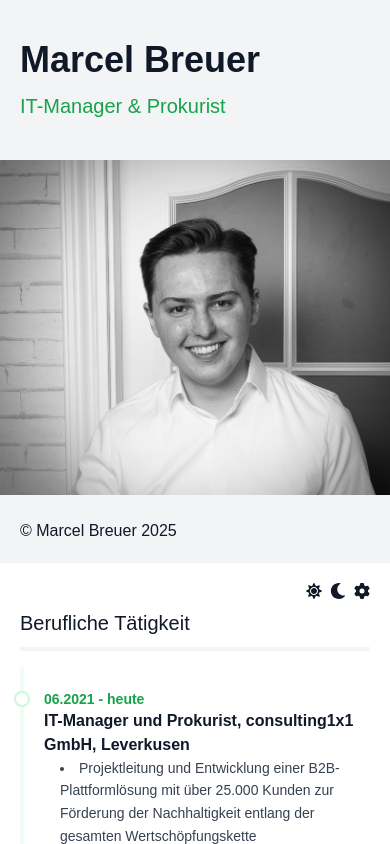
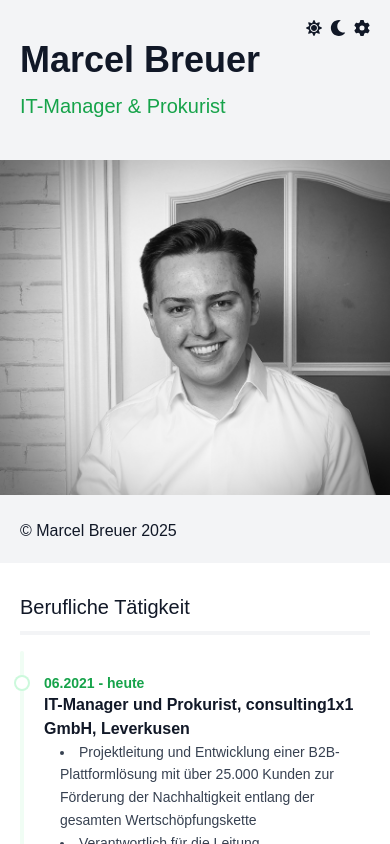
Before and after one commit to breuermarcel/portfolio, a Next.js app: page / in a window 390 px wide. Shown: the top 844 px of the page. Built offline with nearby package versions, Linux system fonts and the light colour scheme.

Commit message:
Add theme toggle buttons for light, dark, and system modes in the homepage

```diff
--- a/src/app/page.tsx
+++ b/src/app/page.tsx
@@ -66,9 +66,14 @@ export default function Home() {
   return (
     <main className="max-w-8xl container mx-auto">
       <div className="grid grid-cols-1 md:grid-cols-12">
+        <div className="bg-gray-100 p-5 text-left md:col-span-4 lg:p-14 dark:bg-gray-900">
+          <section className='flex justify-end space-x-2 print:hidden md:hidden'>
+            <button onClick={() => handleThemeChange('light')} title='Dark'><FaSun className='text-gray-900 dark:text-gray-100' /></button>
+            <button onClick={() => handleThemeChange('dark')} title='Light'><FaMoon className='text-gray-900 dark:text-gray-100' /></button>
+            <button onClick={() => handleThemeChange('system')} title='System'><FaGear className='text-gray-900 dark:text-gray-100' /></button>
+          </section>
 
-        <div className="bg-gray-100 p-5 text-left md:col-span-4 lg:p-14 dark:bg-gray-900">
-          <h1 className="leading-tighter mt-5 text-4xl font-extrabold lg:text-6xl print:text-2xl">
+          <h1 className="leading-tighter mt-1 md:mt-5 text-4xl font-extrabold lg:text-6xl print:text-2xl">
             Marcel Breuer
           </h1>
           <p className="mt-3 text-xl text-green-600 dark:text-green-500 print:hidden">
@@ -84,7 +89,7 @@ export default function Home() {
         </div>
 
         <div className="mx-auto max-w-2xl space-y-8 p-5 md:col-span-8 md:p-10 print:max-w-max">
-          <section className='flex justify-end space-x-2 print:hidden'>
+          <section className='flex justify-end space-x-2 print:hidden hidden md:block'>
             <button onClick={() => handleThemeChange('light')} title='Dark'><FaSun className='text-gray-900 dark:text-gray-100' /></button>
             <button onClick={() => handleThemeChange('dark')} title='Light'><FaMoon className='text-gray-900 dark:text-gray-100' /></button>
             <button onClick={() => handleThemeChange('system')} title='System'><FaGear className='text-gray-900 dark:text-gray-100' /></button>
```
